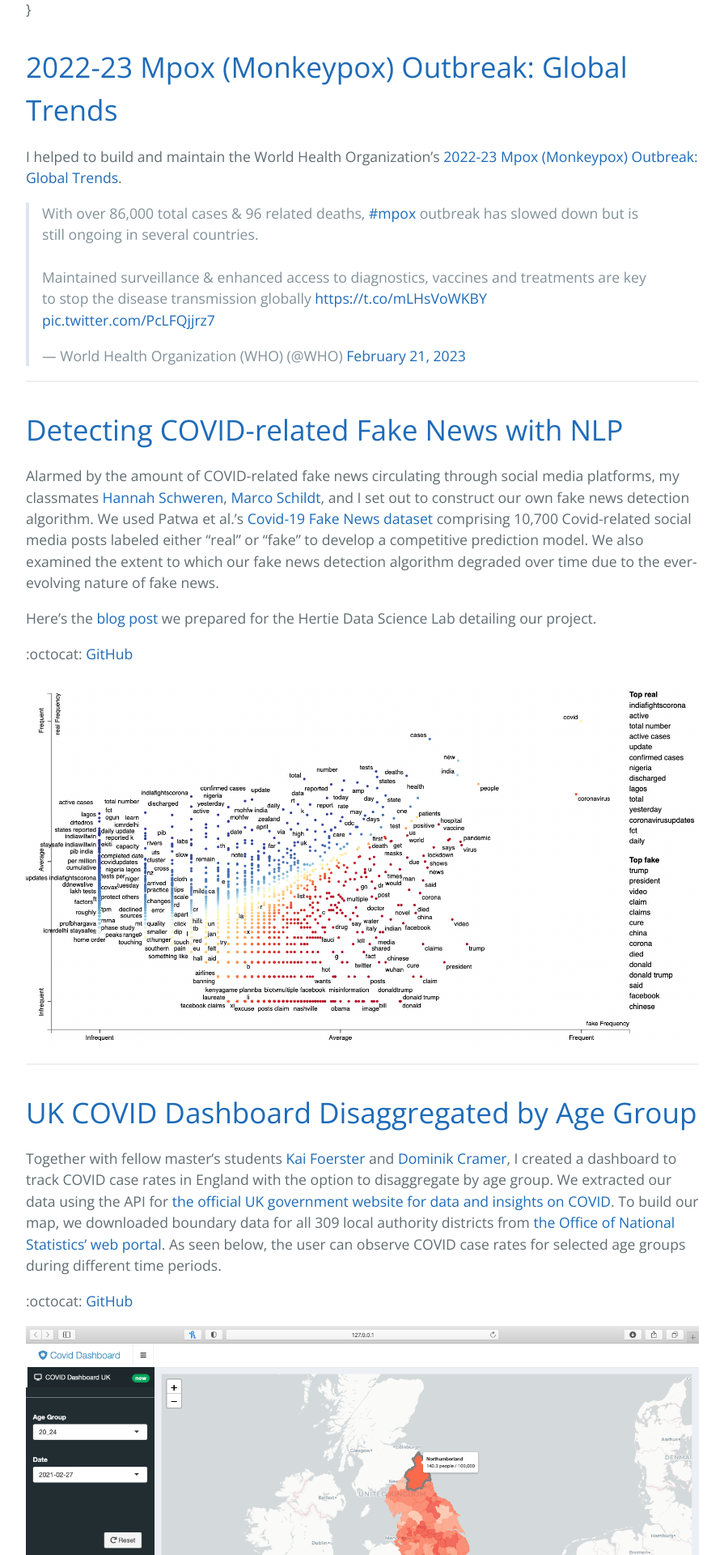
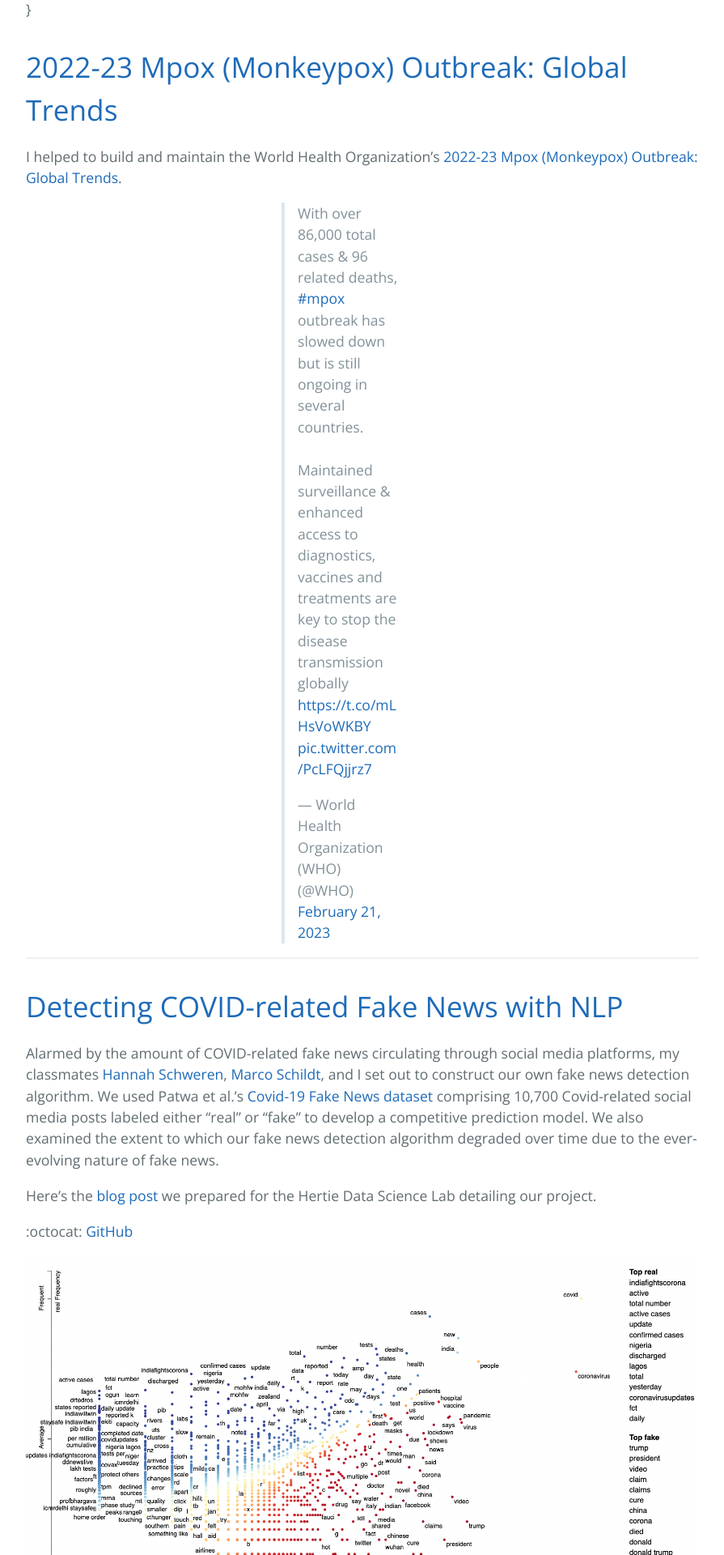
Before and after one commit to smkerr/smkerr.github.io, a Jekyll site: the page built from projects.md, in a window 1280 px wide. Shown: the part 449-2369 px from the top of the page at 81% size, without its empty margins (192-1087 px from the left). Built offline with Jekyll 4.4.1, drawn with Linux system fonts in a browser that asks for light colours; comment, search, counter and statistics services are not loaded.

Commit message:
center images

```diff
--- a/assets/css/style.scss
+++ b/assets/css/style.scss
@@ -3,8 +3,12 @@
 
 @import 'jekyll-theme-cayman-blog';
 
-.center-image
-{
+.my-container{
+    margin:auto;
+    width:200px;
+}
+
+.center-image{
     margin: 0 auto;
     display: block;
 }
```
